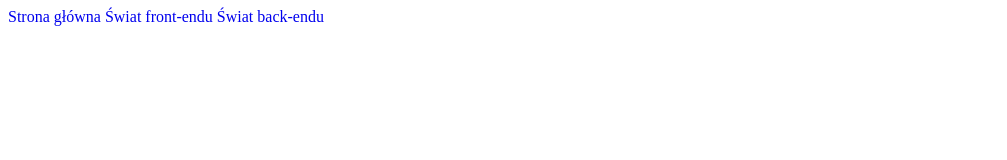
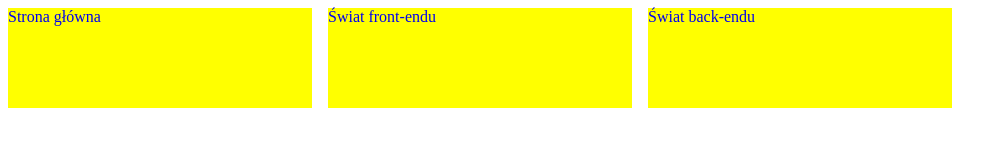
Before and after one commit to RadekOls/grid_test, a plain HTML site: page index.html in a window 1280 px wide. Shown: the whole page, without its empty margins (0-1007 px from the left). Drawn offline with Linux system fonts and the light colour scheme.

Commit message:
grid_testv2

```diff
--- a/style.css
+++ b/style.css
@@ -1,3 +1,11 @@
+
+nav{
+   display: grid;
+   grid-template-columns: repeat(4, 1fr);
+   grid-template-rows: 100px 200px;
+   column-gap: 16px;
+}
 .nav__link{
    text-decoration: none;
+   background-color: yellow;
 }
```
